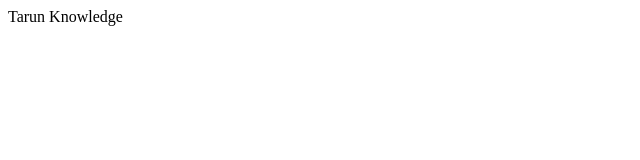
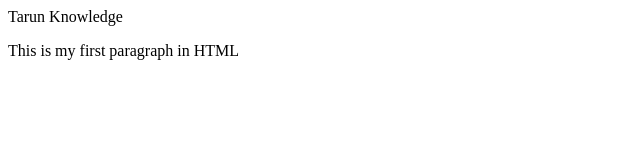
Before and after one commit to TarunDE-26/demo_repo, a plain HTML site: page index.html in a window 1280 px wide. Shown: the whole page, without its empty margins (0-640 px from the left). Drawn offline with Linux system fonts and the light colour scheme.

Commit message:
added new changes index

```diff
--- a/index.html
+++ b/index.html
@@ -1 +1,6 @@
 <p>Tarun Knowledge</p>
+<html>
+<body>
+    <p>This is my first paragraph in HTML</p>
+</body>
+</html>
```
